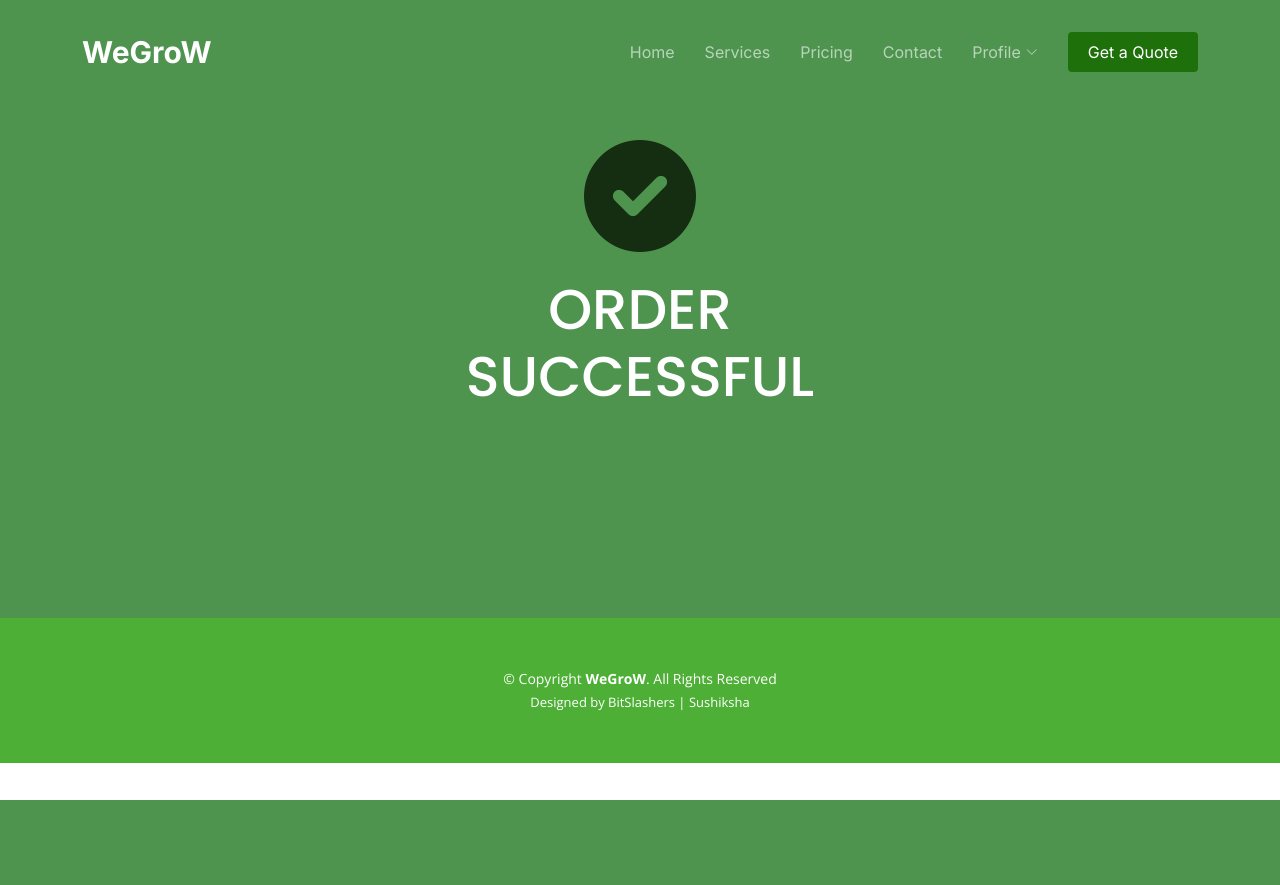
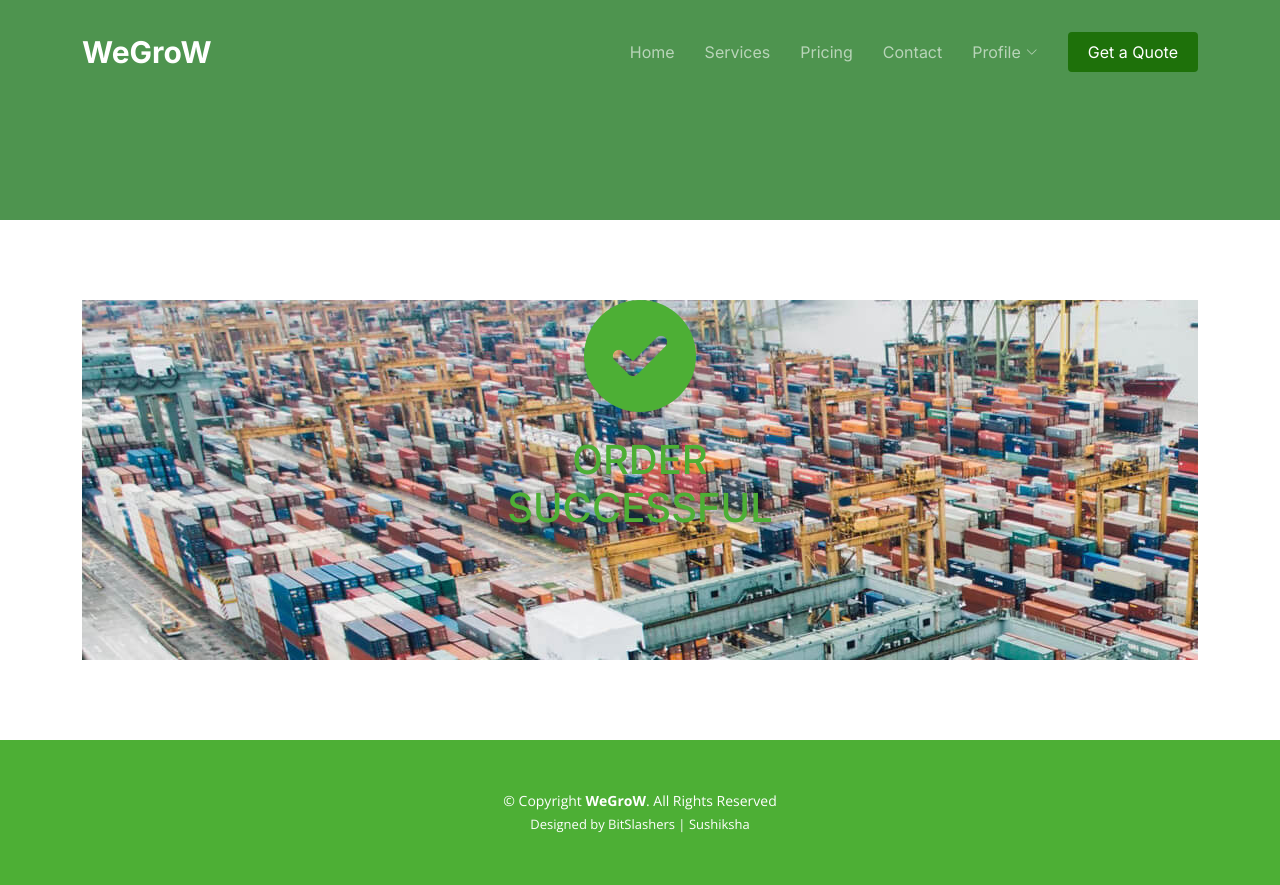
Before and after one commit to World-Konkani-Centre/SCL-2022-BitSlashers, a Django app: page /order-success/ in a window 1280 px wide. Before the commit the page ends 800 px from the top, so only its background shows below. Run offline with Django 4.2, Linux system fonts and the light colour scheme; some libraries are stand-ins or nearby versions.

Commit message:
Added order successful page

```diff
--- a/SCL_Project/static/WeGrow/css/main.css
+++ b/SCL_Project/static/WeGrow/css/main.css
@@ -1964,18 +1964,24 @@ section {
   color: #fff;
 }
 
+
 /*--------------------------------------------------------------
 # container Section
 --------------------------------------------------------------*/
 
-.container-order {
+.container-order{
 
  padding-top: 100px;
   margin-top: 900px; /* Apply negative top and left margins to truly center the element */
-
-}
-
-.fa{
-    color:#4DAF35;
+background-color: white;
+}
+
+.fa-circle-check {
+    color:#4DAF35
+
 
     }
+
+h1{
+  color:#4DAF35;
+}
--- a/SCL_Project/templates/order_success.html
+++ b/SCL_Project/templates/order_success.html
@@ -1,14 +1,31 @@
 {% extends 'base.html' %}
 {% block content %}
 
+
+<main id="main">
+
+
+
   <div class="breadcrumbs">
+    <div class="page-header d-flex align-items-center" style="background-image: url('assets/img/page-header.jpg');">
+      <div class="container position-relative">
+
+      </div>
+    </div>
+
+  </div><!-- End Breadcrumbs -->
+
+  <section id="order_success" class="order_success">
+    <div class="container" data-aos="fade-up">
+
+
         <div class="page-header d-flex align-items-center" style="background-image: url('assets/img/page-header.jpg');">
           <div class="container position-relative">
             <div class="row d-flex justify-content-center">
               <div class="col-lg-6 text-center">
                 <center><i class="fa-solid fa-circle-check fa-7x"></i></center>
                 <br>
-            <h2>ORDER SUCCESSFUL</h2>
+                <h1>ORDER <br>SUCCESSFUL</h1>
                 <br>
                 <br>
                 <br>
@@ -18,6 +35,10 @@
             </div>
           </div>
         </div>
+
+
     </div>
+  </section>
 
+</main><!-- End #main -->
 {% endblock content %}
```
Lines whose indentation alone changed are shown as unchanged.
